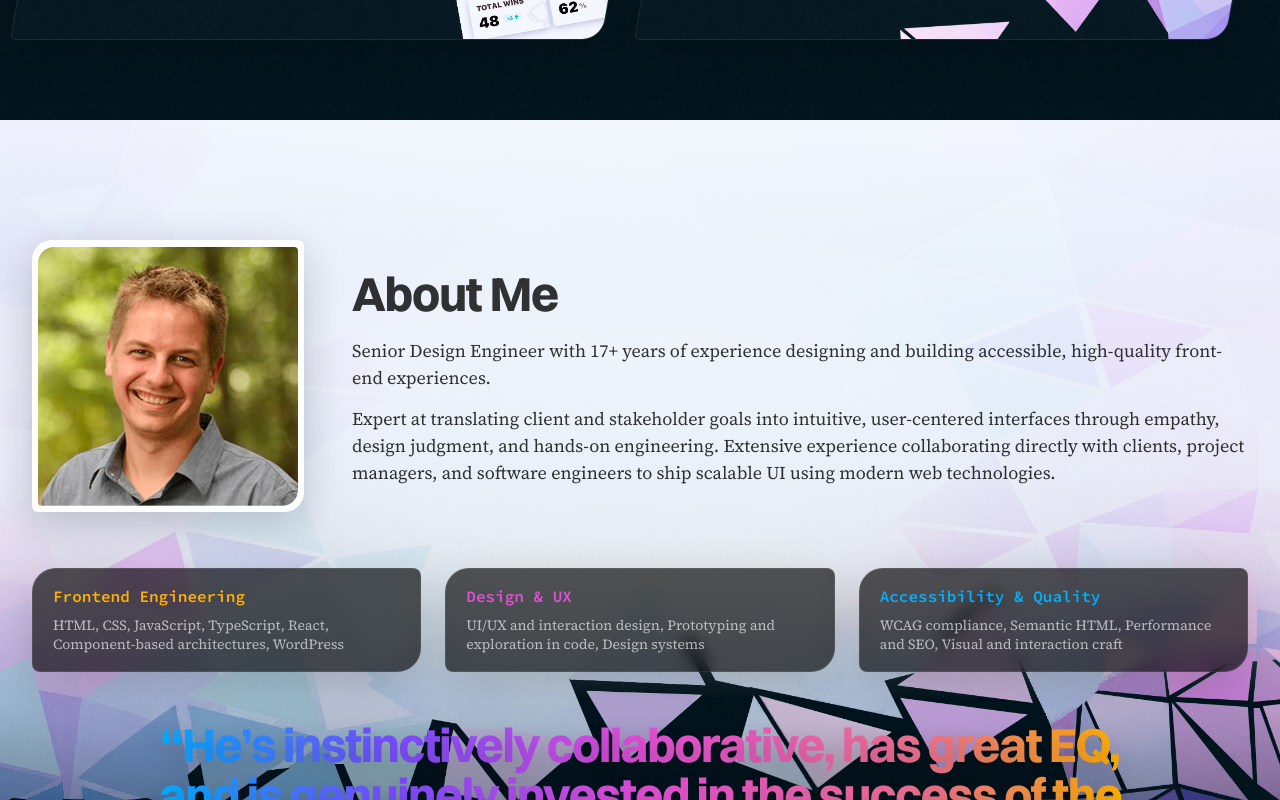
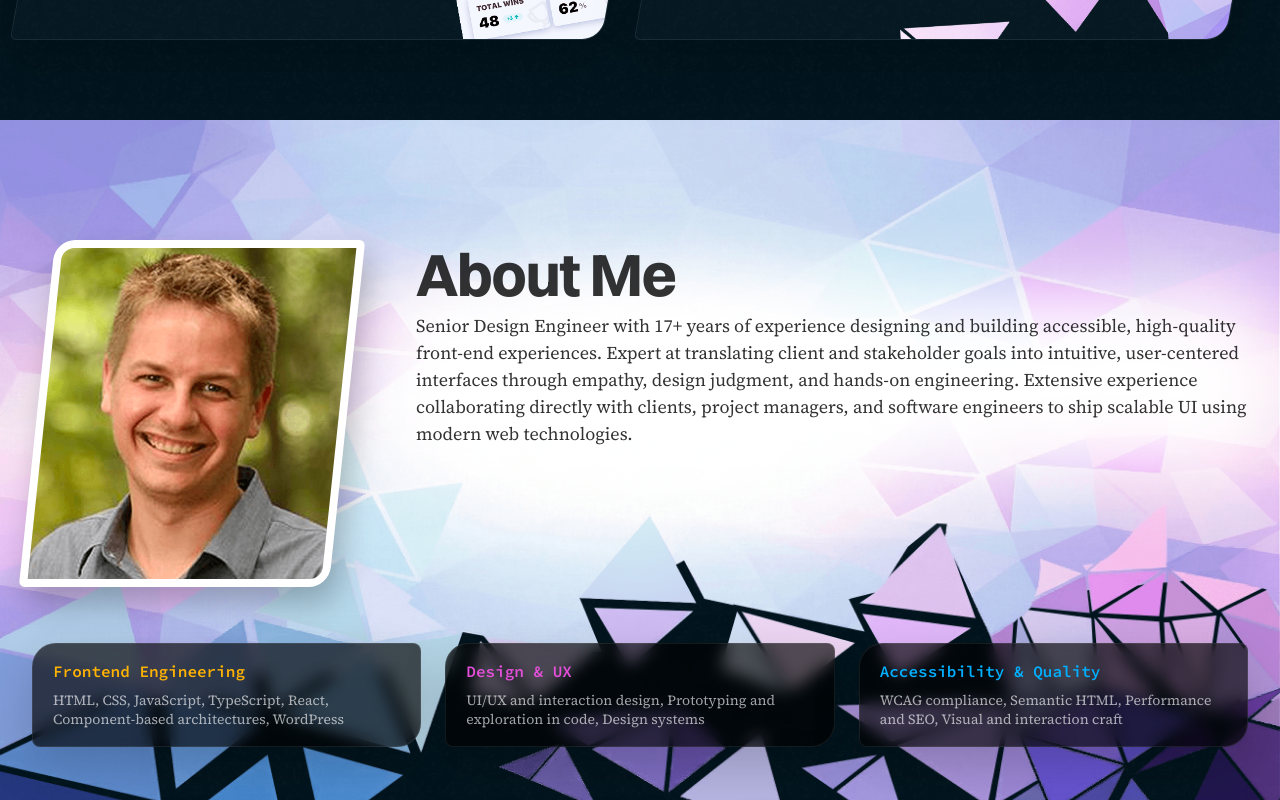
Before and after one commit to bwalbolt/portfolio, a Next.js app: page / in a window 1280 px wide. Shown: the part 1480-2280 px from the top of the page. Built offline with nearby package versions, Linux system fonts and the light colour scheme.

Commit message:
improve-homepage-about-links: t2

```diff
--- a/src/app/(marketing)/_components/homepage.module.css
+++ b/src/app/(marketing)/_components/homepage.module.css
@@ -297,12 +297,18 @@
   content: "";
   position: absolute;
   inset: 0;
-  background:
-    linear-gradient(180deg, rgba(248, 251, 255, 0.92) 0%, rgba(226, 235, 248, 0.78) 40%, rgba(2, 20, 29, 0.1) 65%, rgba(2, 20, 29, 0.96) 100%),
-    url("/images/mosaic-broken-mobile.png");
-  background-position: center;
+  background-image: url("/images/mosaic-broken.png");
+  background-position: top left;
   background-repeat: no-repeat;
-  background-size: cover;
+  /* Preserve the full artwork's proportions while cropping its right edge. */
+  background-size: max(100%, 110rem) auto;
+}
+
+@media (max-width: 30rem) {
+  .aboutSection::before {
+    background-image: url("/images/mosaic-broken-mobile.png");
+    background-size: 100% auto;
+  }
 }
 
 .aboutContainer {
@@ -310,51 +316,97 @@
   z-index: 1;
   display: grid;
   gap: 2rem;
-  padding-block: var(--space-section);
+  padding-block: 4rem;
 }
 
 .aboutIntro {
   display: grid;
-  gap: 1.5rem;
+  gap: 2rem;
 }
 
 .portraitFrame {
-  width: min(14rem, 72vw);
-  padding: 0.4rem;
+  justify-self: center;
+  width: 10rem;
+  height: 11.198rem;
+  overflow: hidden;
+  border: 0.5rem solid var(--color-white);
   border-radius: 1.25rem 0.375rem 1.25rem 0.375rem;
-  background: rgba(255, 255, 255, 0.94);
-  box-shadow: 0 12px 40px rgba(2, 20, 29, 0.2);
+  background: var(--color-white);
+  box-shadow: 8px 16px 30px rgba(0, 0, 0, 0.25);
+  transform: skewX(-6deg);
 }
 
 .portraitImage {
   width: 100%;
-  height: auto;
-  border-radius: 1rem 0.25rem 1rem 0.25rem;
+  height: 100%;
+  object-fit: cover;
+  /* Cancel the frame's shear; uniform scaling fills the angled crop. */
+  transform: skewX(6deg) scale(1.13);
 }
 
 .aboutCopy {
+  position: relative;
+  isolation: isolate;
   display: grid;
-  gap: 1rem;
+  align-content: start;
+  gap: 0.1875rem;
 }
 
 .aboutTitle {
   color: var(--color-black-80);
   font-family: var(--font-display-family);
-  font-size: clamp(1.875rem, 1.377rem + 2.029vw, 3rem);
+  font-size: 2.5rem;
   font-weight: 700;
   letter-spacing: var(--tracking-display);
   line-height: var(--line-display);
+  text-align: center;
 }
 
 .aboutTextGroup {
-  display: grid;
-  gap: 0.9rem;
+  position: relative;
+}
+
+.aboutTextGroup::before {
+  content: "";
+  position: absolute;
+  z-index: -1;
+  inset: -1.25rem;
+  /* Figma's soft white fade belongs to the paragraph, not the mosaic. */
+  background: var(--color-white);
+  filter: blur(2.5rem);
+  pointer-events: none;
 }
 
 .aboutText {
   color: var(--color-black-80);
-  font-size: var(--type-body);
+  font-size: 1.125rem;
   line-height: var(--line-body);
+}
+
+@media (min-width: 64rem) {
+  .aboutSection::before {
+    background-size: 100% auto;
+  }
+
+  .aboutContainer {
+    padding-block: 7.5rem;
+  }
+
+  .aboutIntro {
+    grid-template-columns: 20rem minmax(0, 1fr);
+    align-items: start;
+    gap: 4rem;
+  }
+
+  .portraitFrame {
+    width: 19.3815rem;
+    height: 21.703rem;
+  }
+
+  .aboutTitle {
+    font-size: 3.75rem;
+    text-align: left;
+  }
 }
 
 .skillGrid {
@@ -727,22 +779,6 @@
     z-index: 1;
   }
 
-  .aboutSection::before {
-    background-image:
-      linear-gradient(180deg, rgba(248, 251, 255, 0.9) 0%, rgba(227, 236, 248, 0.76) 38%, rgba(2, 20, 29, 0.12) 62%, rgba(2, 20, 29, 0.96) 100%),
-      url("/images/mosaic-broken.png");
-  }
-
-  .aboutIntro {
-    grid-template-columns: minmax(0, 17rem) minmax(0, 1fr);
-    align-items: center;
-    gap: 3rem;
-  }
-
-  .portraitFrame {
-    width: 17rem;
-  }
-
   .skillGrid {
     grid-template-columns: repeat(3, minmax(0, 1fr));
     gap: 1.5rem;
--- a/src/app/(marketing)/_components/homepage.tsx
+++ b/src/app/(marketing)/_components/homepage.tsx
@@ -2,7 +2,7 @@ import Image from "next/image";
 import Link from "next/link";
 
 import {
-  ABOUT_PARAGRAPHS,
+  ABOUT_PARAGRAPH,
   AVAILABILITY,
   CASE_STUDIES,
   CONTACT_COPY,
@@ -205,7 +205,7 @@ export function Homepage() {
                   <Image
                     alt={PORTRAIT.alt}
                     className={styles.portraitImage}
-                    sizes="(min-width: 48rem) 17rem, 14rem"
+                    sizes="(min-width: 64rem) 22rem, 11rem"
                     src={PORTRAIT.image}
                   />
                 </div>
@@ -213,11 +213,7 @@ export function Homepage() {
                 <div className={styles.aboutCopy}>
                   <h2 className={styles.aboutTitle}>About Me</h2>
                   <div className={styles.aboutTextGroup}>
-                    {ABOUT_PARAGRAPHS.map((paragraph) => (
-                      <p className={styles.aboutText} key={paragraph}>
-                        {paragraph}
-                      </p>
-                    ))}
+                    <p className={styles.aboutText}>{ABOUT_PARAGRAPH}</p>
                   </div>
                 </div>
               </div>
--- a/src/app/(marketing)/_content/site-content.ts
+++ b/src/app/(marketing)/_content/site-content.ts
@@ -125,10 +125,8 @@ export const CASE_STUDIES: readonly CaseStudyCard[] = [
   },
 ] as const;
 
-export const ABOUT_PARAGRAPHS: readonly string[] = [
-  "Senior Design Engineer with 17+ years of experience designing and building accessible, high-quality front-end experiences.",
-  "Expert at translating client and stakeholder goals into intuitive, user-centered interfaces through empathy, design judgment, and hands-on engineering. Extensive experience collaborating directly with clients, project managers, and software engineers to ship scalable UI using modern web technologies.",
-] as const;
+export const ABOUT_PARAGRAPH =
+  "Senior Design Engineer with 17+ years of experience designing and building accessible, high-quality front-end experiences. Expert at translating client and stakeholder goals into intuitive, user-centered interfaces through empathy, design judgment, and hands-on engineering. Extensive experience collaborating directly with clients, project managers, and software engineers to ship scalable UI using modern web technologies.";
 
 export const SKILLS: readonly SkillCard[] = [
   {
```
Also changed, not shown: .harness/plans/improve-homepage-about-links.json, .harness/progress.md, 1 other file (tests, documents, lock files or other folders).
